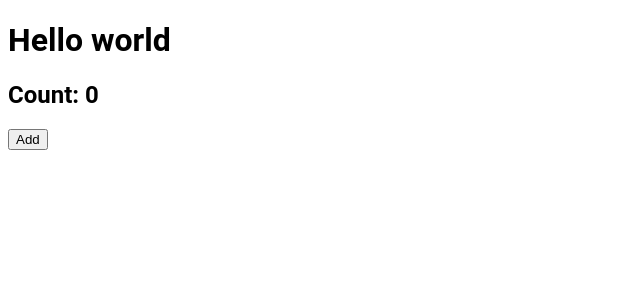
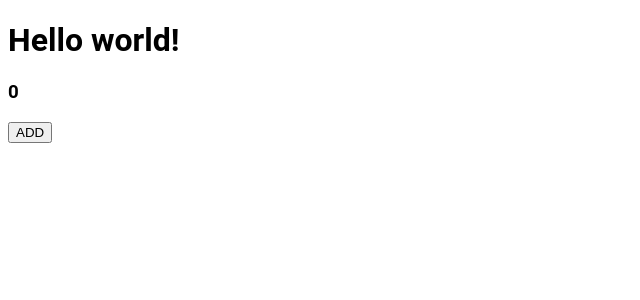
Before and after one commit to kaspermroz/react-webpack, a React app: page / in a window 1280 px wide. Shown: the top 300 px of the page, without its empty margins (0-640 px from the left). Built offline with nearby package versions, Linux system fonts and the light colour scheme.

Commit message:
Updated React to 16.8.1, changed App.js to functional component with useState hook

```diff
--- a/src/components/App.js
+++ b/src/components/App.js
@@ -1,25 +1,14 @@
-import React from "react";
+import React, { useState } from "react";
 
-class App extends React.Component {
-  state = {
-    count: 0
-  };
-  render() {
-    const { count } = this.state;
-    return (
-      <div>
-        <h1>Hello world</h1>
-        <h2>Count: {count}</h2>
-        <button
-          onClick={() => {
-            this.setState({ count: count + 1 });
-          }}
-        >
-          Add
-        </button>
-      </div>
-    );
-  }
+function App() {
+  const [counter, setCounter] = useState(0);
+  return (
+    <div>
+      <h1>Hello world!</h1>
+      <h3>{counter}</h3>
+      <button onClick={() => setCounter(counter + 1)}>ADD</button>
+    </div>
+  );
 }
 
 export default App;
```
Also changed, not shown: package.json (+5 -5 lines).
